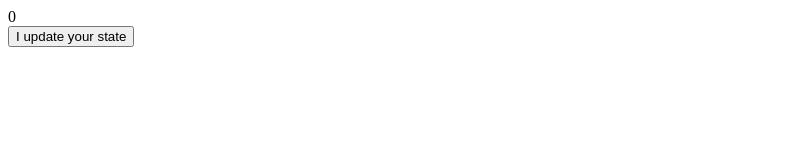
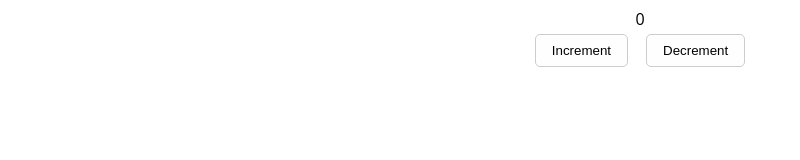
Before and after one commit to nparashar150/own-react-lib, a plain HTML site: page index.html in a window 1280 px wide. Shown: the whole page, without its empty margins (0-800 px from the left). Drawn offline with Linux system fonts and the light colour scheme.

Commit message:
1. Create addElementToDom function 2. Create basic increment/decrement domElements 3. Add basic styling

```diff
--- a/index.html
+++ b/index.html
@@ -1,13 +1,17 @@
 <!DOCTYPE html>
 <html lang="en">
+
 <head>
   <meta charset="UTF-8">
   <meta http-equiv="X-UA-Compatible" content="IE=edge">
   <meta name="viewport" content="width=device-width, initial-scale=1.0">
+  <link rel="stylesheet" href="./styles.css">
   <title>Document</title>
 </head>
+
 <body>
 
 </body>
-<script src="useState.js"></script>
+<script async defer src="useState.js"></script>
+
 </html>
--- /dev/null
+++ b/styles.css
@@ -0,0 +1,24 @@
+html,
+body {
+  display: flex;
+  font-size: 16px;
+  align-items: center;
+  flex-direction: column;
+  justify-content: center;
+  font-family: "Open Sans", sans-serif;
+}
+
+button {
+  border: none;
+  outline: none;
+  cursor: pointer;
+  background: #fefefe;
+  border-radius: 0.25rem;
+  padding: 0.5rem 1rem;
+  outline: 1px solid #ccc;
+  transition: all 0.2s ease-in-out;
+}
+
+button:hover {
+  background: #f0f0f0;
+}
--- a/useState.js
+++ b/useState.js
@@ -2,6 +2,9 @@ let element = document.createElement("div");
 element["store"] = {};
 document.body.appendChild(element);
 element.innerText = "";
+
+let root = document.body;
+root.setAttribute("id", "root");
 
 /**
  *
@@ -16,8 +19,10 @@ function useState(initState, refIdentifier, func) {
     func();
   }
 
+  // console.log(useState.caller) // this is the function that called useState
+
   function setState(newState) {
-    if(state === newState) return
+    if (state === newState) return;
     state = element.store[refIdentifier] = newState;
     func();
   }
@@ -25,19 +30,35 @@ function useState(initState, refIdentifier, func) {
   return [state, setState];
 }
 
-let button = document.createElement("button");
-button.innerText = "I update your state";
-document.body.appendChild(button);
+const addElementToDom = (htmlElementName, htmlParentElement) => {
+  const htmlElement = document?.createElement(htmlElementName);
+  const element = htmlParentElement?.appendChild(htmlElement);
+  element["store"] = {};
+  return element;
+};
 
+let div = addElementToDom("div", root);
+
+let increment = addElementToDom("button", div);
+increment.innerText = "Increment";
+increment.setAttribute("style", "margin: 5px 10px");
+
+let decrement = addElementToDom("button", div);
+decrement.innerText = "Decrement";
+decrement.setAttribute("style", "margin: 5px 10px");
 
 function ourFunctionalComponent() {
   let [count, setCounter] = useState(0, "counter", ourFunctionalComponent);
 
-  button.addEventListener("click", () => {
+  increment.addEventListener("click", () => {
     setCounter(count + 1);
+  });
+
+  decrement.addEventListener("click", () => {
+    setCounter(count - 1);
   });
 
   element.innerText = count;
 }
 
-ourFunctionalComponent()
+ourFunctionalComponent();
```
